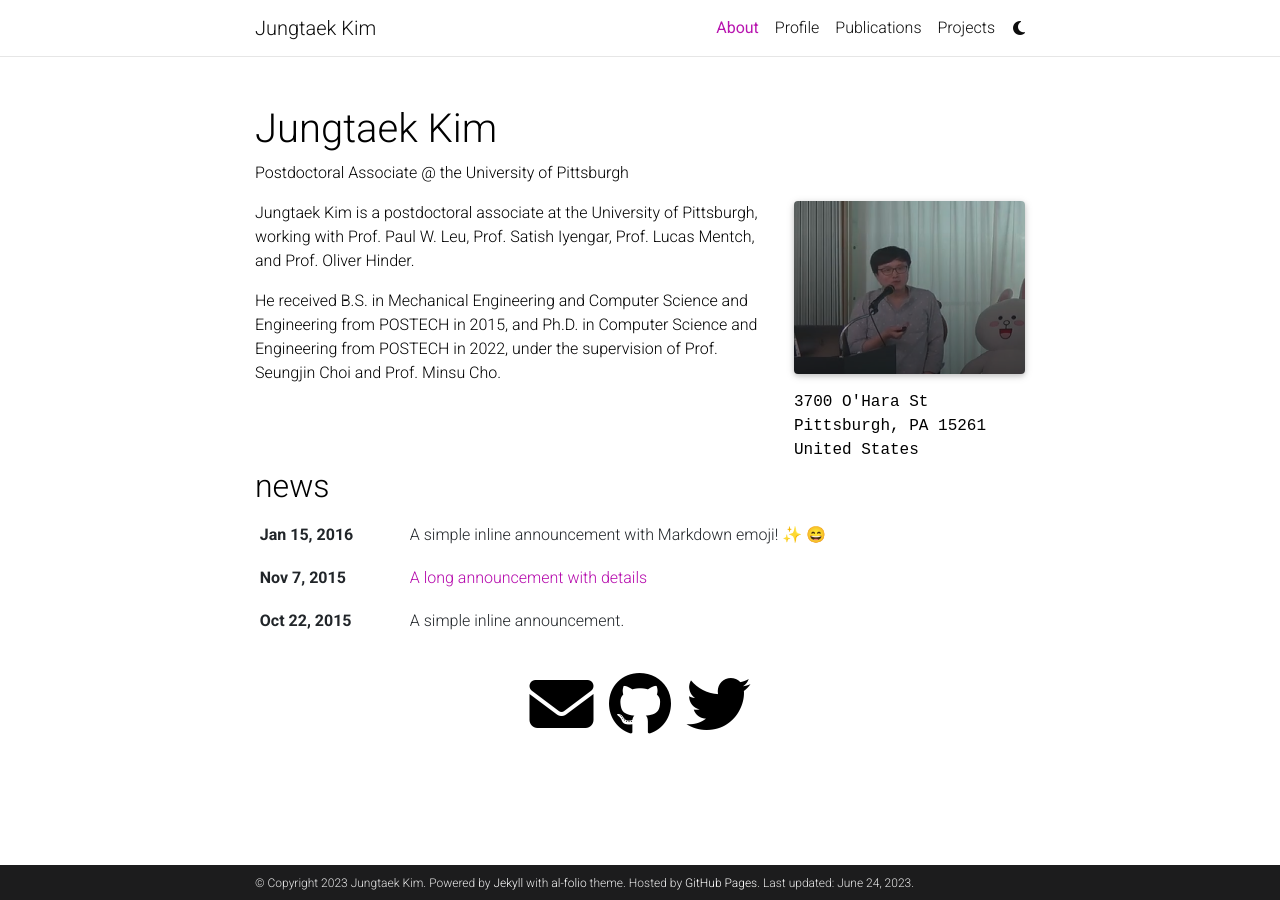
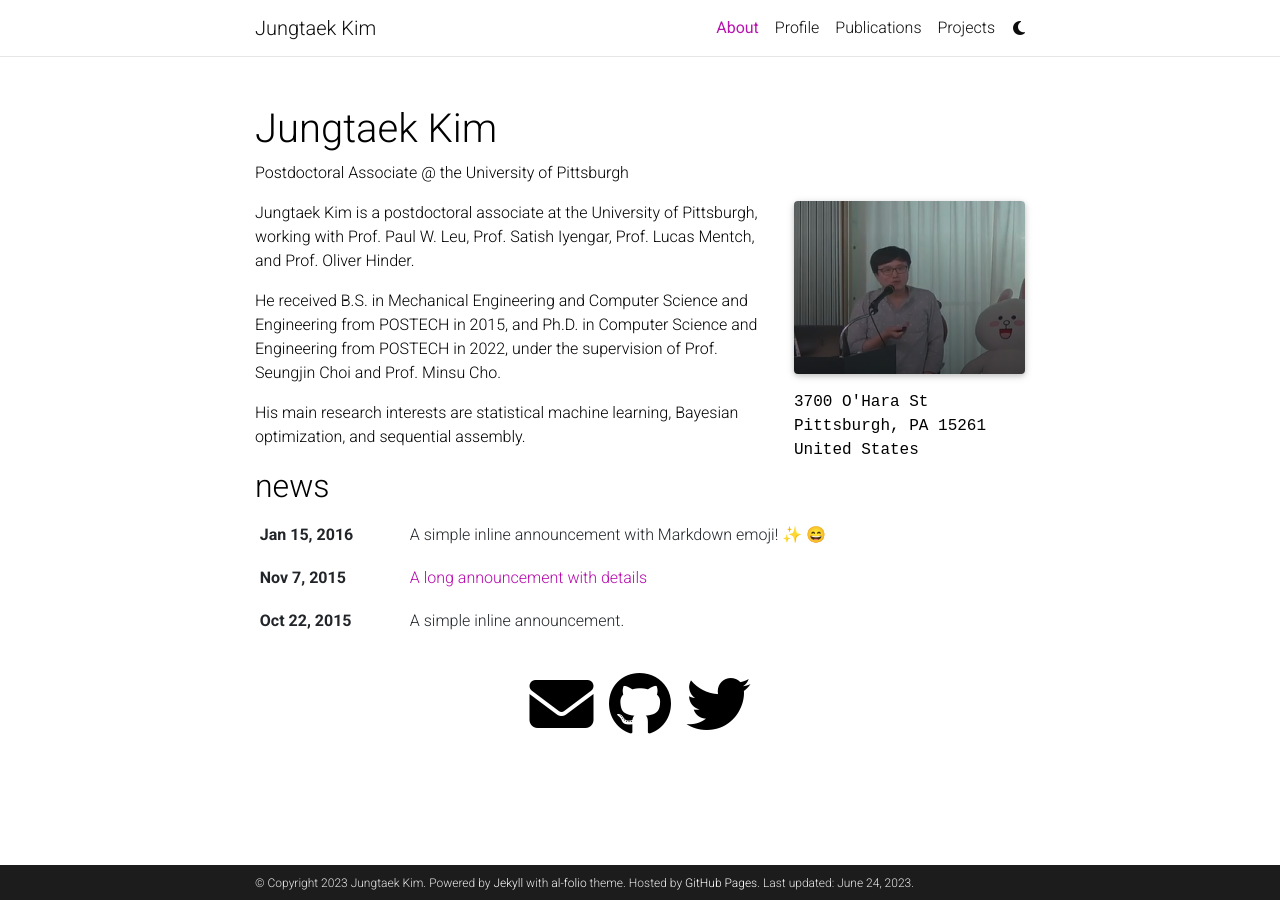
Before and after one commit to jungtaekkim/jungtaekkim.github.io, a Jekyll site: the page built from _pages/about.md, in a window 1280 px wide. Built offline with Jekyll 4.4.1, drawn with Linux system fonts in a browser that asks for light colours; full-size pictures stand in for the smaller copies a plugin makes; emoji names are drawn with the system emoji font; comment, search, counter and statistics services are not loaded; a style sheet for code colours, icons or effects is not loaded.

Commit message:
Update pages

```diff
--- a/_pages/about.md
+++ b/_pages/about.md
@@ -20,3 +20,5 @@ social: true
 Jungtaek Kim is a postdoctoral associate at the University of Pittsburgh, working with Prof. Paul W. Leu, Prof. Satish Iyengar, Prof. Lucas Mentch, and Prof. Oliver Hinder.
 
 He received B.S. in Mechanical Engineering and Computer Science and Engineering from POSTECH in 2015, and Ph.D. in Computer Science and Engineering from POSTECH in 2022, under the supervision of Prof. Seungjin Choi and Prof. Minsu Cho.
+
+His main research interests are statistical machine learning, Bayesian optimization, and sequential assembly.
```
